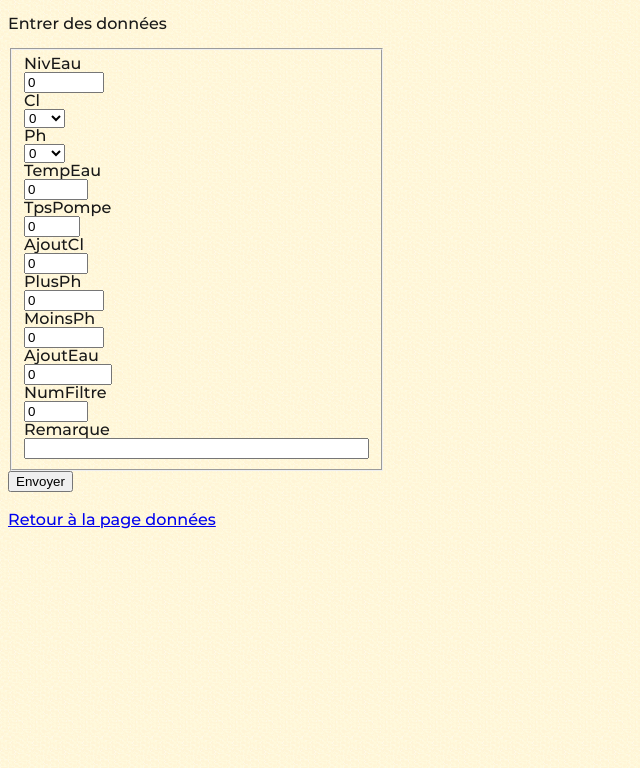
After one commit to MercierFab/familymercier, a PHP site: page /saisiePiscine.php in a window 1280 px wide. The commit adds this page. Shown: the top 768 px of the page, without its empty margins (0-640 px from the left). Run offline with PHP 8.4, Linux system fonts and the light colour scheme.

Commit message:
saisie données
création d'une page pour saisir un enregistrement Piscine

```diff
--- a/VisuDonnees.php
+++ b/VisuDonnees.php
@@ -7,10 +7,8 @@
     </head>
     <header>
         <div id="titrePrincipal">
-        <div id="logo">
         <h1>Toutes les données disponibles<br></h1>
-        <p><br><p>
-        </div>
+        <a href="saisiePiscine.php">Enregistrer des données</a><br>
         </div>
 
         <?php include("menu.php"); ?>
--- a/compteur.txt
+++ b/compteur.txt
@@ -1 +1 @@
-158
+165
--- /dev/null
+++ b/saisiePiscine.php
@@ -0,0 +1,48 @@
+<!DOCTYPE html>
+<!-- l'objectif de cette page est de renseigner la base de données piscine apres un nettoyage
+rentrer l'ensemble des valeurs avec un téléphone portable -->
+<html lang="fr">
+    <head>
+        <meta charset="utf-8" />
+        <link rel="stylesheet" href="stylePourFamilyMercier.css" />
+        <title>FamilyMercier.com laisser un message</title>
+    </head>
+
+    <body>
+        <p>Entrer des données<p>
+        <section>
+            <form method="post" action="saisiePiscinePost.php">
+                <fieldset>
+                <!-- <input type="date" name="dateReleve"/> -->
+                <label for="NiveauEau">NivEau</label><br><input type="number" name="NiveauEau" id="NiveauEau" value="0" min="-1500" max="30"/><br>
+                <label for="ClMesure">Cl</label><br><select name="ClMesure" id="ClMesure"><br>
+                    <option value="0">0</option>
+                    <option value="0.3">0.3</option>
+                    <option value="1">1</option>
+                    <option value="1.5">1.5</option>
+                    <option value="3">3</option>
+                <br>
+                </select><br>
+                <label for="PhMesure">Ph</label><br><select name="PhMesure" id="PhMesure"><br>
+                    <option value="0">0</option>
+                    <option value="6.8">6.8</option>
+                    <option value="7">7</option>
+                    <option value="7.2">7.2</option>
+                </select><br>
+                <label for="TempEau">TempEau</label><br><input type="number" name="TempEau" id="TempEau" min="0" max="100" value="0" width="200" /><br>
+                <label for="TpsPompe">TpsPompe</label><br><input type="number" name="TpsPompe" id="TpsPompe" min="0" max="24" value="0" width="80" /><br>
+                <label for="AjoutCl">AjoutCl</label><br><input type="number" name="AjoutCl" id="AjoutCl" min="0" max="100" value="0" width="60" /><br>
+                <label for="PlusPh">PlusPh</label><br><input type="number" name="PlusPh" id="PlusPh" min="0" max="10000" value="0" /><br>
+                <label for="MoinsPh">MoinsPh</label><br><input type="number" name="MoinsPh" id="MoinsPh" min="0" max="10000" value="0" /><br>
+                <label for="AjoutEau">AjoutEau</label><br><input type="number" name="AjoutEau" id="AjoutEau" min="-10000" max="10000" value="0" /><br>
+                <label for="NumFiltre">NumFiltre</label><br><input type="number" name="NumFiltre" id="NumFiltre" min="0" max="100" value="0" /><br>
+                <label for="Remarque">Remarque</label><br><input type="text" name="Remarque" id="Remarque" size="40" /><br>
+                </fieldset>
+                <input type="submit" value="Envoyer">
+            </form>
+            <br>
+        </section>
+        <a href="VisuDonnees.php">Retour à la page données</a>
+
+    </body>
+</html>
```
Also changed, not shown: index.php (+9 -3 lines), saisiePiscinePost.php (added, +15 -0 lines).
